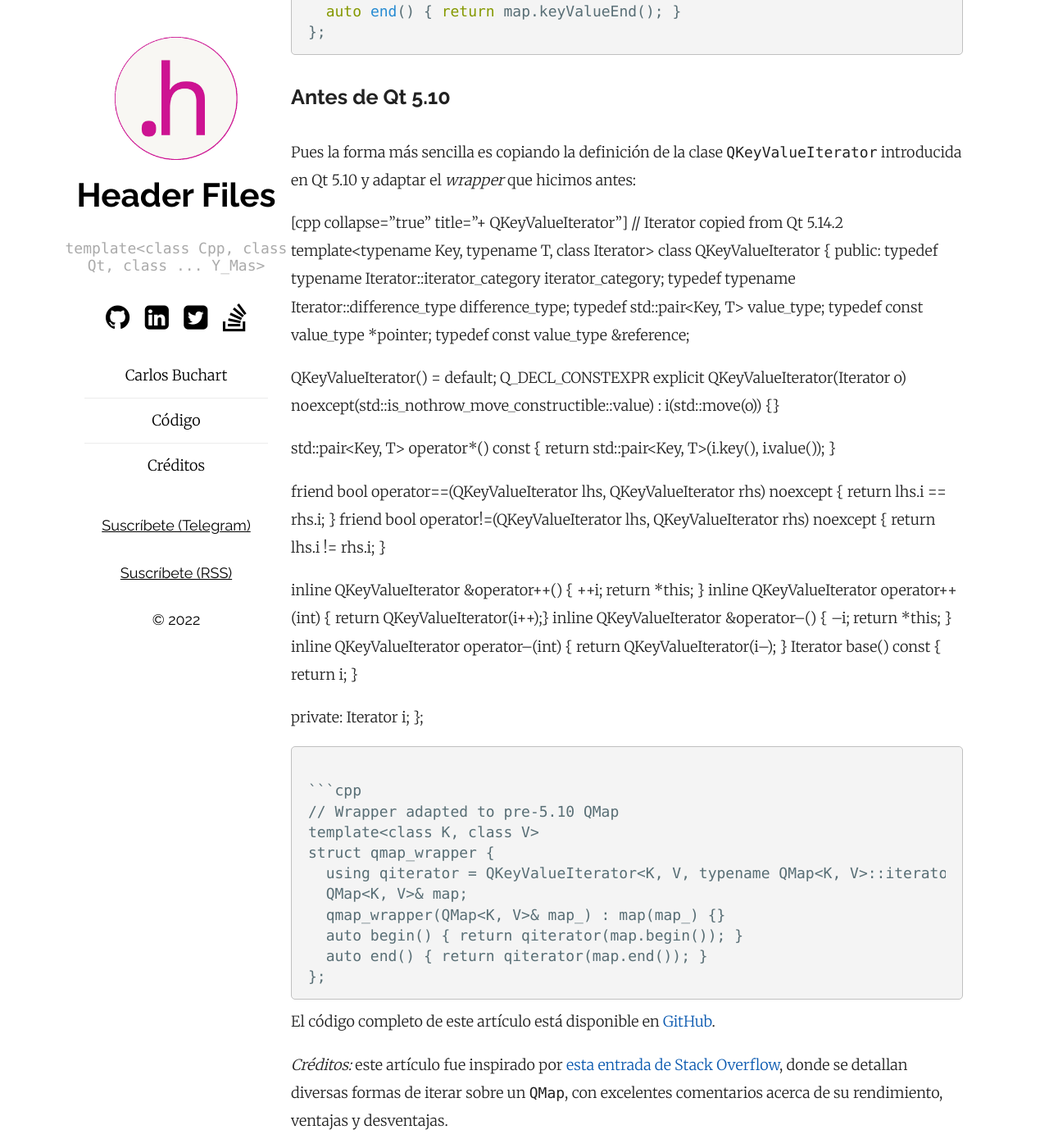
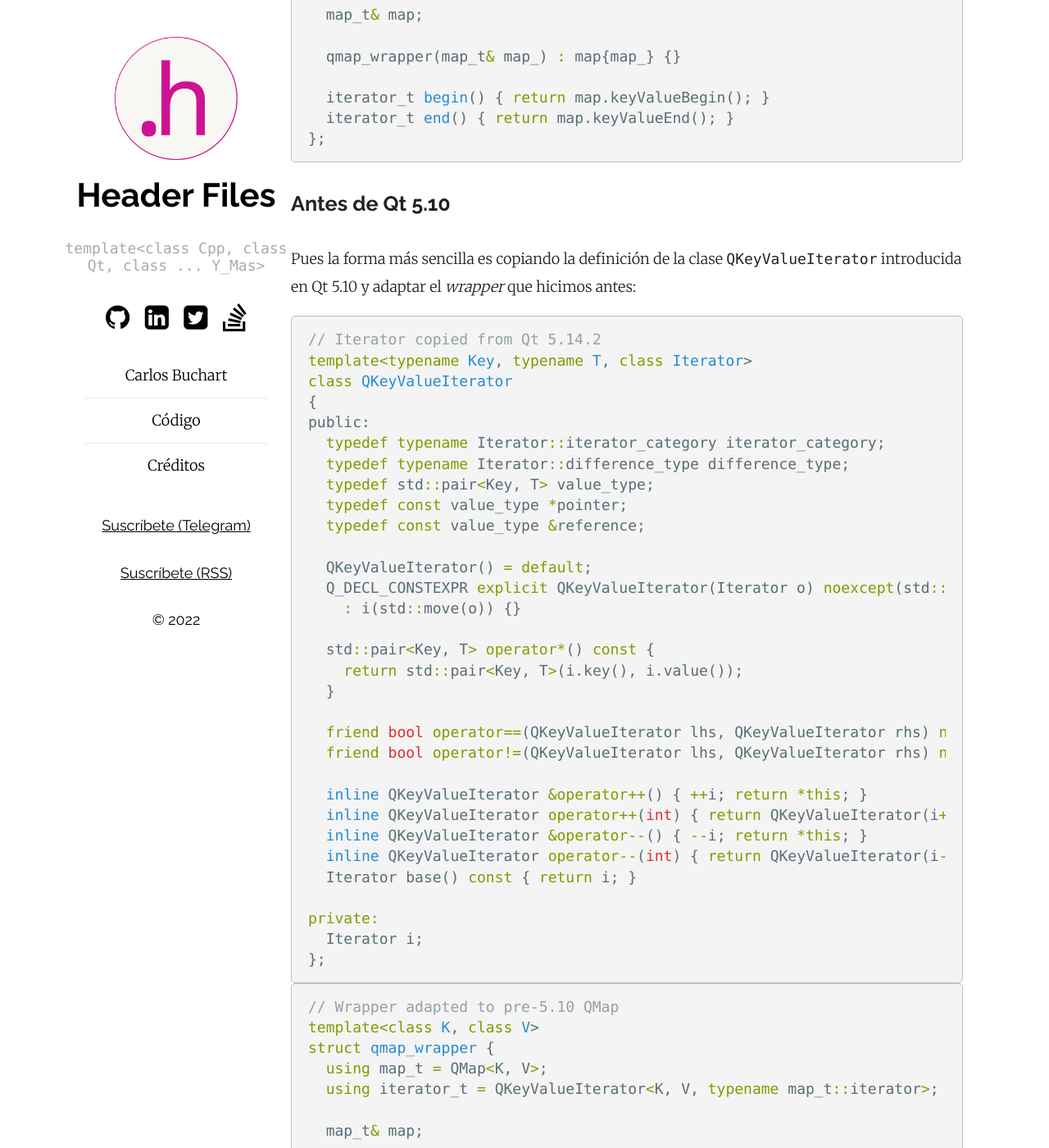
Before and after one commit to BlogHeaderFiles/BlogHeaderFiles.github.io, a Jekyll site: the page built from _posts/2020-04-26-iterando-sobre-qmaps.md, in a window 1280 px wide and 1400 px high, scrolled down 4432 px. Shown: the whole window at 82% size. Built offline with Jekyll 4.4.1, drawn with Linux system fonts in a browser that asks for light colours; some of the changed text lies outside the part shown.

Commit message:
Fix formatting issues

````diff
--- a/_posts/2020-04-26-iterando-sobre-qmaps.md
+++ b/_posts/2020-04-26-iterando-sobre-qmaps.md
@@ -9,17 +9,19 @@ excerpt: 'Un pequeño análisis de distintas formas de recorrer los elementos de
 ---
 Los que trabajáis normalmente con Qt me entenderéis la siguiente expresión: en lo que respecta a contenedores de datos (bueno, y en muchos otros también), Qt es casi un lenguaje propio, sigue su propia filosofía y adapta C++ a ella. Por ejemplo:
 
-  - Uso extensivo del COW ([_Copy-On-Write_](https://es.wikipedia.org/wiki/Copy-on-write)) para reducir la carga asociada a la copia de objetos.
-  - Compatibilidad parcial con los contenedores de la biblioteca estándar y sus algoritmos (por ejemplo, el método `size` de todos los contenedores Qt devuelve un entero con signo, en lugar de un `size_t` como hacen los contenedores estándar). Esto se ve además en cantidad de métodos duplicados para ser compatibles con algoritmos de la biblioteca estándar (véase `QList::push_back` y `QList::append`).
-  - Compatibilidad parcial con nuevas características del lenguaje (entendible en parte porque Qt 5.0 estaba ya madura cuando se terminó el estándar de C++11, por lo que oficialmente todavía soportan compiladores más antiguos). Ejemplo de ello es la carencia en muchos lugares de constructores `move` (usan COW en su lugar), o el cuidado que hay que tener al cambiar el famoso `Q_FOREACH` a los nuevos _range-for_ de C++11.
-  - No todos los contenedores Qt son equivalentes a los estándar. Así, mientras `QVector` y `std::vector` son contenedores similares, `QList` no tiene equivalente en la biblioteca estándar, y Qt no tiene un equivalente a `std::set` (y no, `QSet` no lo es ya que no garantiza el orden de los elementos).
+- Uso extensivo del COW ([_Copy-On-Write_](https://es.wikipedia.org/wiki/Copy-on-write)) para reducir la carga asociada a la copia de objetos.
+- Compatibilidad parcial con los contenedores de la biblioteca estándar y sus algoritmos (por ejemplo, el método `size` de todos los contenedores Qt devuelve un entero con signo, en lugar de un `size_t` como hacen los contenedores estándar). Esto se ve además en cantidad de métodos duplicados para ser compatibles con algoritmos de la biblioteca estándar (véase `QList::push_back` y `QList::append`).
+- Compatibilidad parcial con nuevas características del lenguaje (entendible en parte porque Qt 5.0 estaba ya madura cuando se terminó el estándar de C++11, por lo que oficialmente todavía soportan compiladores más antiguos). Ejemplo de ello es la carencia en muchos lugares de constructores `move` (usan COW en su lugar), o el cuidado que hay que tener al cambiar el famoso `Q_FOREACH` a los nuevos _range-for_ de C++11.
+- No todos los contenedores Qt son equivalentes a los estándar. Así, mientras `QVector` y `std::vector` son contenedores similares, `QList` no tiene equivalente en la biblioteca estándar, y Qt no tiene un equivalente a `std::set` (y no, `QSet` no lo es ya que no garantiza el orden de los elementos).
 
 Una comparación exhaustiva puede encontrarse en [Clean Qt](https://www.cleanqt.io/blog/exploring-qt-containers) y [Marc Mutz](https://marcmutz.wordpress.com/effective-qt/containers/) (ambos en inglés).
 
 En este artículo voy a describir un escenario con el que me topo cotidianamente: iterar sobre un contenedor tipo mapa, y compararé cómo hacerlo con un `std::map` y con un `QMap`, aunque en general son análogas con otros tipos de mapas como los `std::unordered_map` y `QHash` (con la salvedad de los tiempos de búsqueda de elementos).
 
 ### `std::map`
-#### Usando iteradores
+
+#### Usando iteradores con `std::map`
+
 Complejidad O(n). Cambiar `begin`/`end` por `cbegin`/ `cend` para inmutables.
 
 ```cpp
@@ -48,6 +53,7 @@ for (auto it = qmap.begin(); it != qmap.end(); ++it) {
 ```
 
 #### Usando la forma _Java_
+
 Complejidad O(n). Usar `QMutableMapIterator` para mutables.
 
 ```cpp
@@ -76,6 +83,7 @@ for (auto& elem : qmap) {
 Lo malo es que con esta sintaxis sólo se itera sobre los valores, no hay forma de obtener la clave asociada. Existen opciones para lograrlo pero que aumentan la complejidad:
 
 ##### Iterar sobre las claves
+
 ```cpp
 for (const auto& key : qmap.keys()) {
   qDebug() << key << qmap[key];
@@ -85,6 +93,7 @@ for (const auto& key : qmap.keys()) {
 El problema es que en ninguna parte se garantiza que la lista de claves se extraiga en tiempo constante, además de tener que buscar cada elemento por separado. Complejidad O(nlogn) en el mejor caso.
 
 ##### Convertir a `std::map`
+
 ```cpp
 for (auto& elem : qmap.toStdMap()) {
   qDebug() << elem.first << elem.second;
@@ -94,6 +103,7 @@ for (auto& elem : qmap.toStdMap()) {
 Obviamente el gran problema es que hay que construir un `std::map` temporal (iterando sobre cada elemento e insertándolo en el nuevo mapa). Complejidad O(nlogn) en el mejor caso.
 
 ##### Iteradores compatibles con STL
+
 A partir Qt 5.10 `QMap` provee los métodos [`keyValueBegin`](https://doc.qt.io/qt-5/qmap.html#keyValueBegin) y [`keyValueEnd`](https://doc.qt.io/qt-5/qmap.html#keyValueEnd) que retornan un iterador similar a los usados por la STL. Desafortunadamente, al menos hasta la última versión estable al día de escribir este artículo (Qt 5.14.2), estos iteradores no sobrecargan el operador `->`. Complejidad O(n).
 
 ```cpp
@@ -102,7 +112,8 @@ for (auto it = qmap.keyValueBegin(); it != qmap.keyValueEnd(); ++it) {
 }
 ```
 
-### Iterando sobre `QMap` usando el _range-for_.
+### Iterando sobre `QMap` usando el _range-for_
+
 Particularmente la sintaxis del _range-for_ es la que más me gusta para casi cualquier contenedor (especialmente con la introducción de los [rangos](https://itnext.io/a-little-bit-of-code-c-20-ranges-c6a6f7eae401) en C++20 y los [_init-statements_](https://en.cppreference.com/w/cpp/language/range-for)), así que me encantaría poder usarla con los `QMap` de forma natural y eficiente.
 
 Hace un par de meses publiqué un artículo como invitado en [Fluent C++](https://www.fluentcpp.com/2020/02/11/reverse-for-loops-in-cpp/) acerca del uso de bucles `for` en reversa usando la sintaxis de los _range-for_. Usando una técnica similar se puede obtener el resultado esperado:
@@ -114,22 +125,29 @@ for (auto elem : qmap_wrapper(qmap)) {
 ```
 
 #### A partir de Qt 5.10
+
 Haciendo uso de los iteradores compatibles con STL, el _wrapper_ sería:
 
 ```cpp
 template<class K, class V>
 struct qmap_wrapper {
-  QMap<K, V>& map;
-  qmap_wrapper(QMap<K, V>& map_) : map(map_) {}
-  auto begin() { return map.keyValueBegin(); }
-  auto end() { return map.keyValueEnd(); }
+  using map_t = QMap<K, V>;
+  using iterator_t = typename map_t::key_value_iterator;
+
+  map_t& map;
+
+  qmap_wrapper(map_t& map_) : map{map_} {}
+
+  iterator_t begin() { return map.keyValueBegin(); }
+  iterator_t end() { return map.keyValueEnd(); }
 };
 ```
 
 #### Antes de Qt 5.10
+
 Pues la forma más sencilla es copiando la definición de la clase `QKeyValueIterator` introducida en Qt 5.10 y adaptar el _wrapper_ que hicimos antes:
 
-[cpp collapse="true" title="+ QKeyValueIterator"]
+```cpp
 // Iterator copied from Qt 5.14.2
 template<typename Key, typename T, class Iterator>
 class QKeyValueIterator
@@ -167,11 +185,15 @@ private:
 // Wrapper adapted to pre-5.10 QMap
 template<class K, class V>
 struct qmap_wrapper {
-  using qiterator = QKeyValueIterator<K, V, typename QMap<K, V>::iterator>;
-  QMap<K, V>& map;
-  qmap_wrapper(QMap<K, V>& map_) : map(map_) {}
-  auto begin() { return qiterator(map.begin()); }
-  auto end() { return qiterator(map.end()); }
+  using map_t = QMap<K, V>;
+  using iterator_t = QKeyValueIterator<K, V, typename map_t::iterator>;
+
+  map_t& map;
+
+  qmap_wrapper(map_t& map_) : map{map_} {}
+
+  iterator_t begin() { return iterator_t{map.begin()}; }
+  iterator_t end() { return iterator_t{map.end()}; }
 };
 ```
 
````
Also changed, not shown: other parts of _posts/2020-04-26-iterando-sobre-qmaps.md (+7 -3 lines).
